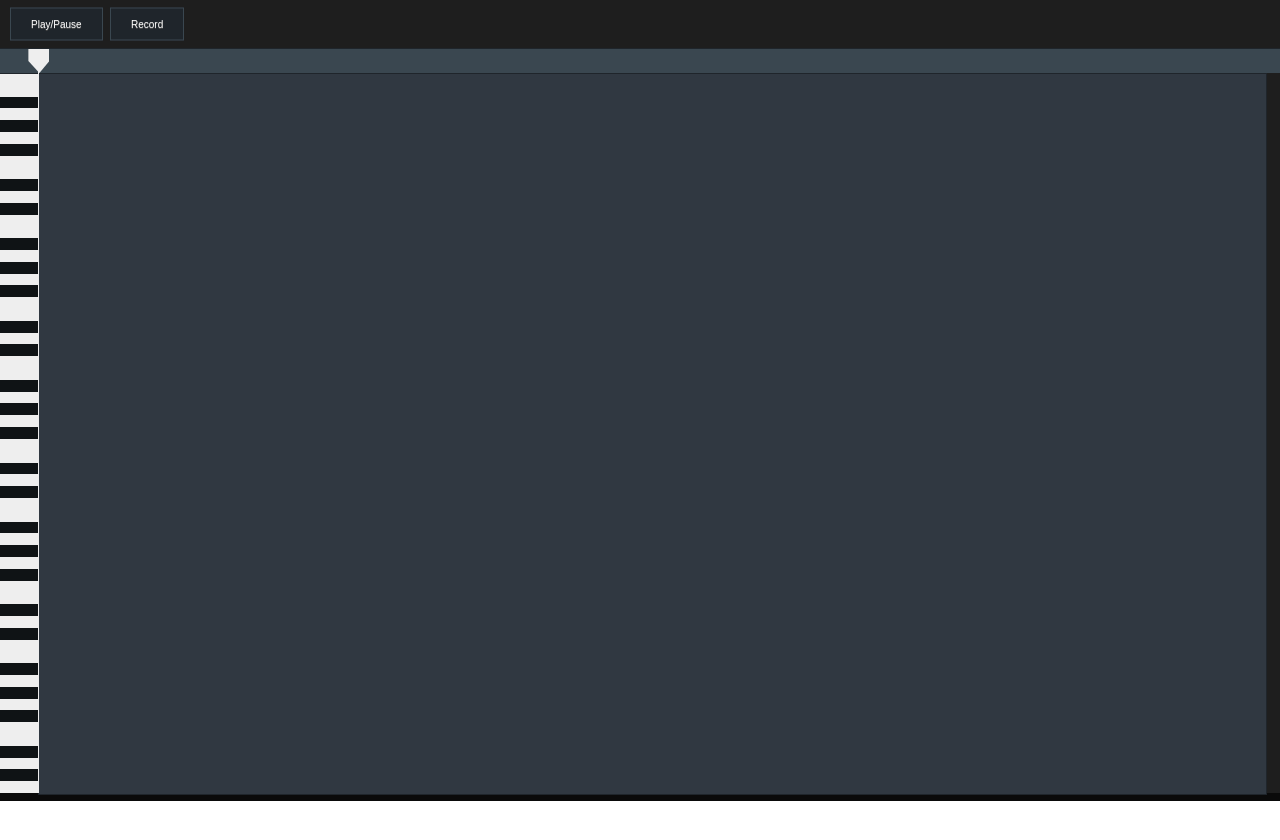
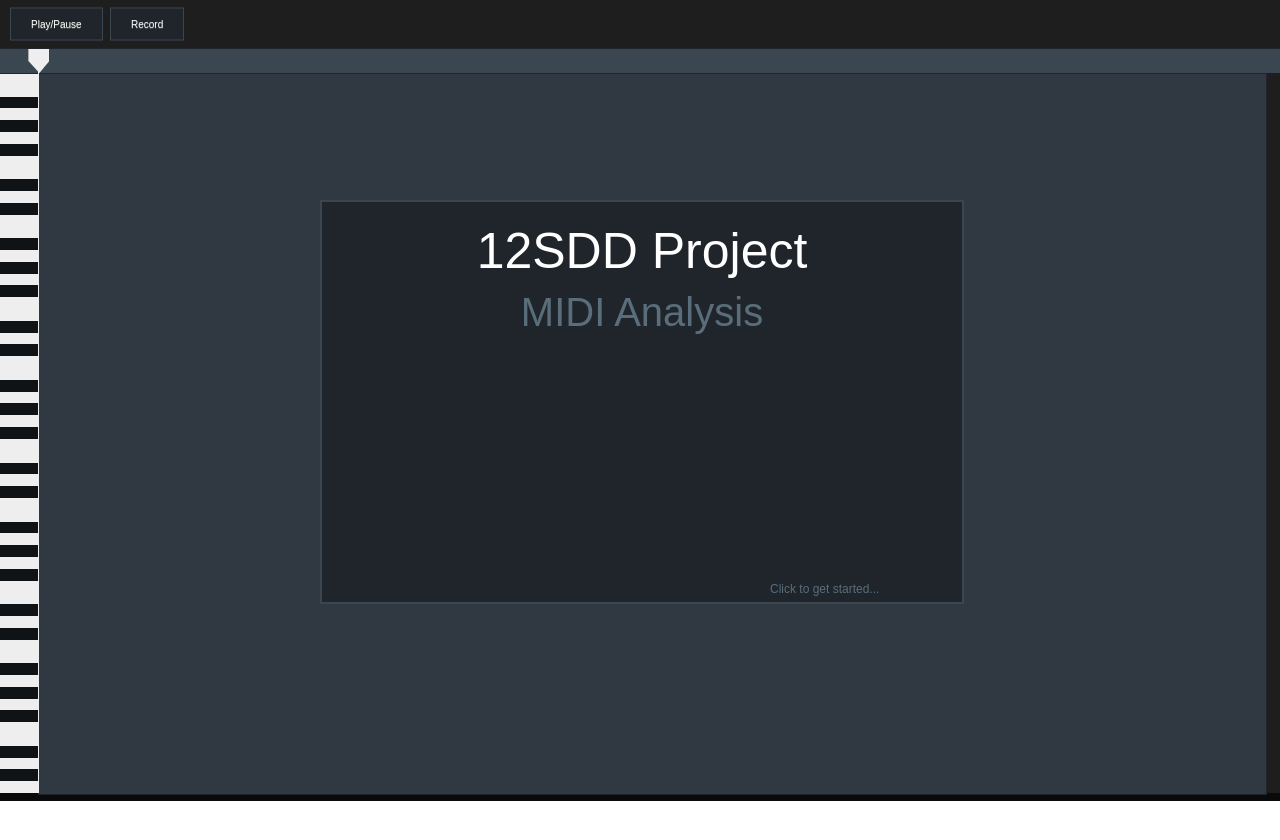
Before and after one commit to michaelminaca/12sdd-maps, a website: page index.html in a window 1280 px wide. Shown: the top 840 px of the page. Drawn offline with Linux system fonts and the light colour scheme; no server answers.

Commit message:
added welcome message

```diff
--- a/index.html
+++ b/index.html
@@ -92,6 +92,32 @@
         <div class="workspace">
           <div class="analysis"></div>
           <div class="notes-elements"></div>
+          <div class="welcome-message">
+            <p
+              class="welcome-text"
+              style="font-size: 50px; text-align: center; margin-top: 20px"
+            >
+              12SDD Project
+            </p>
+            <p
+              class="welcome-text"
+              style="margin-top: 10px; text-align: center; color: #5a6d7a"
+            >
+              MIDI Analysis
+            </p>
+            <p
+              class="welcome-text"
+              style="
+                position: absolute;
+                top: 95%;
+                left: 70%;
+                font-size: 12px;
+                color: #5a6d7a;
+              "
+            >
+              Click to get started...
+            </p>
+          </div>
         </div>
         <div class="right-border"></div>
       </div>
--- a/script.js
+++ b/script.js
@@ -5,6 +5,7 @@ const btnRecord = document.querySelector('.record-btn');
 const playhead = document.querySelector('.playhead');
 const workspace = document.querySelector('.workspace');
 const notesContainer = document.querySelector('.notes-elements');
+const welcomeMessage = document.querySelector('.welcome-message');
 
 const notes = [];
 const playbackQueue = [];
@@ -14,11 +15,12 @@ let playbackInterval = null;
 let id = 0;
 
 const WORKSPACE_WIDTH = 96;
-const TOTAL_UNITS = 1000;
+const TOTAL_UNITS = 2000;
 const MS_PER_UNIT = 10;
 const UNITS_PER_VW = TOTAL_UNITS / WORKSPACE_WIDTH;
 
 const AppState = {
+  isActive: false,
   isPlaying: false,
   isRecording: false,
 };
@@ -87,7 +89,7 @@ function updateMIDIDevices(midiAccess) {
 }
 
 const onMIDIMessage = function (event) {
-  if (event.data[1] >= 36 && event.data[1] <= 96) {
+  if (event.data[1] >= 36 && event.data[1] <= 96 && AppState.isActive) {
     toggleNote(event.data);
     if (AppState.isRecording) {
       addNoteToArray(event.data);
@@ -260,7 +262,7 @@ document.addEventListener('keydown', (event) => {
 });
 
 workspace.addEventListener('click', (event) => {
-  if (!AppState.isPlaying && !AppState.isRecording)
+  if (!AppState.isPlaying && !AppState.isRecording && AppState.isActive)
     setPlayheadPosition(event.clientX);
 });
 
@@ -275,5 +277,7 @@ btnRecord.addEventListener('click', () => {
 });
 
 document.querySelector('body').addEventListener('click', async () => {
+  welcomeMessage.style.display = 'none';
+  AppState.isActive = true;
   await Tone.start();
 });
--- a/style.css
+++ b/style.css
@@ -178,3 +178,19 @@ button:active {
   position: absolute;
   top: -12px;
 }
+
+.welcome-message {
+  position: absolute;
+  background-color: #1f252b;
+  width: 50%;
+  height: 50%;
+  top: 25%;
+  left: 25%;
+  border: 2px solid #3a4750;
+}
+
+.welcome-text {
+  color: white;
+  font-family: Arial, Helvetica, sans-serif;
+  font-size: 40px;
+}
```
